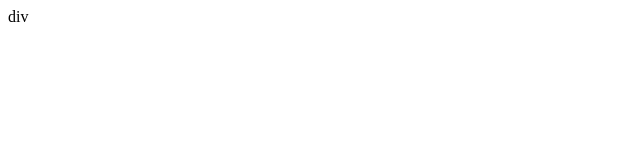
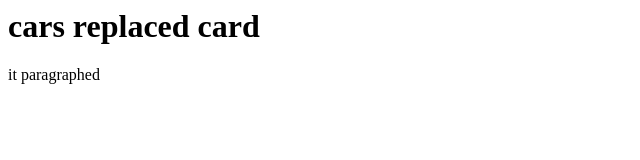
Before and after one commit to dreamladders/practice, a plain HTML site: page index.html in a window 1280 px wide. Shown: the whole page, without its empty margins (0-640 px from the left). Drawn offline with Linux system fonts and the light colour scheme.

Commit message:
Update index.html

```diff
--- a/index.html
+++ b/index.html
@@ -7,9 +7,15 @@
 
     </head>
     <body>
-      <div>
+      <div class="cars">
+        <h1>
+          cars replaced card
+        </h1>
+        <p>
+          it paragraphed
+        </p>
 
-        div
+
       </div>
     </body>
   </html>
```
